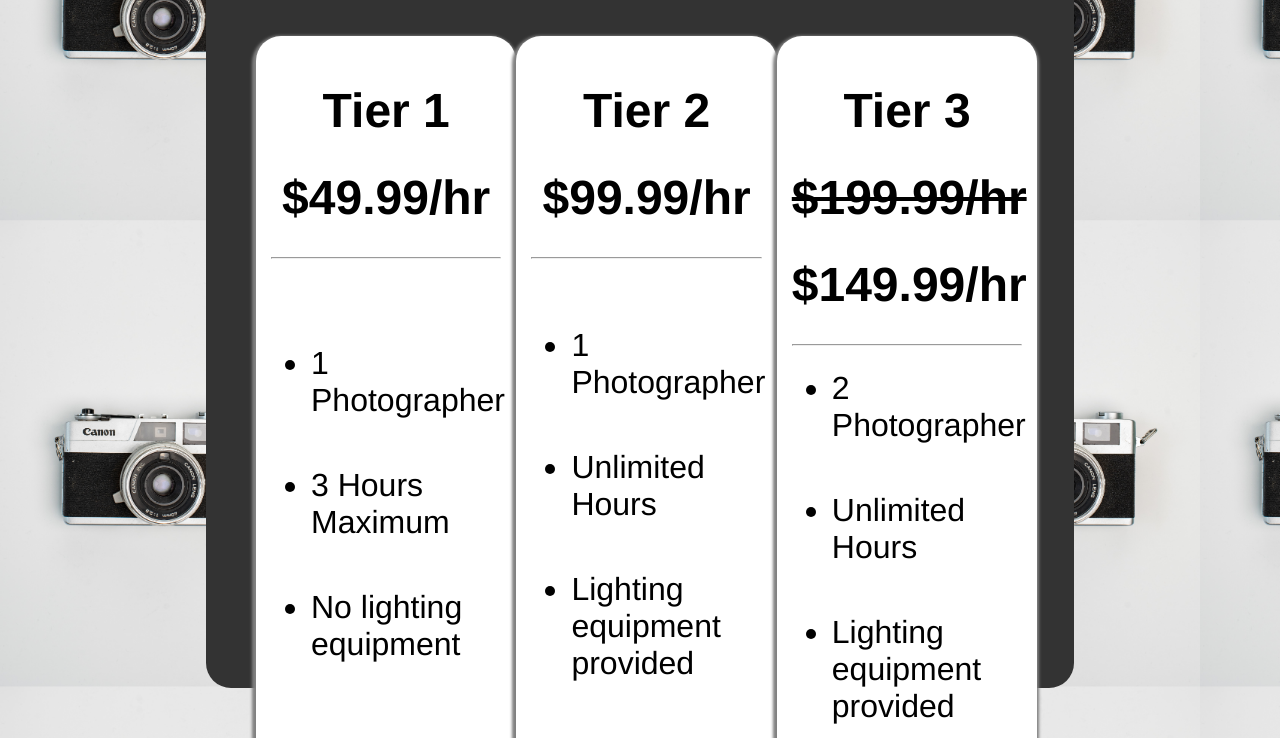
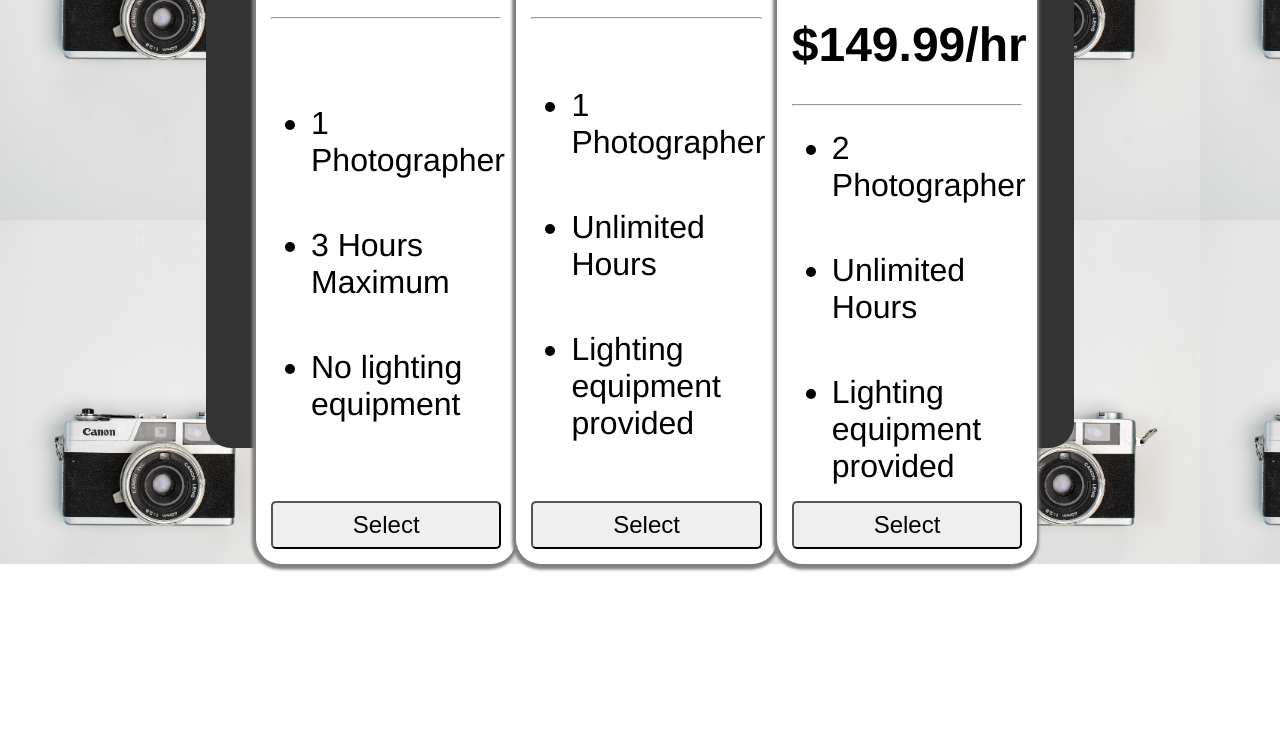
Before and after one commit to achangtroraleke/photography-small-business-site, a plain HTML site: page prices.html in a window 1280 px wide. Shown: the part 712-1450 px from the top of the page. After the commit the page ends 1276 px from the top, so only its background shows below. Drawn offline with Linux system fonts and the light colour scheme; a web font is replaced by a local one.

Commit message:
css update

```diff
--- a/style.css
+++ b/style.css
@@ -245,7 +245,7 @@ button:active {
 .price-box {
   animation: fadeIn 1s;
   animation-fill-mode: forwards;
-  top: 25rem;
+  top: 10em;
   background-color: #333;
   color: white;
   padding: 50px;
```
